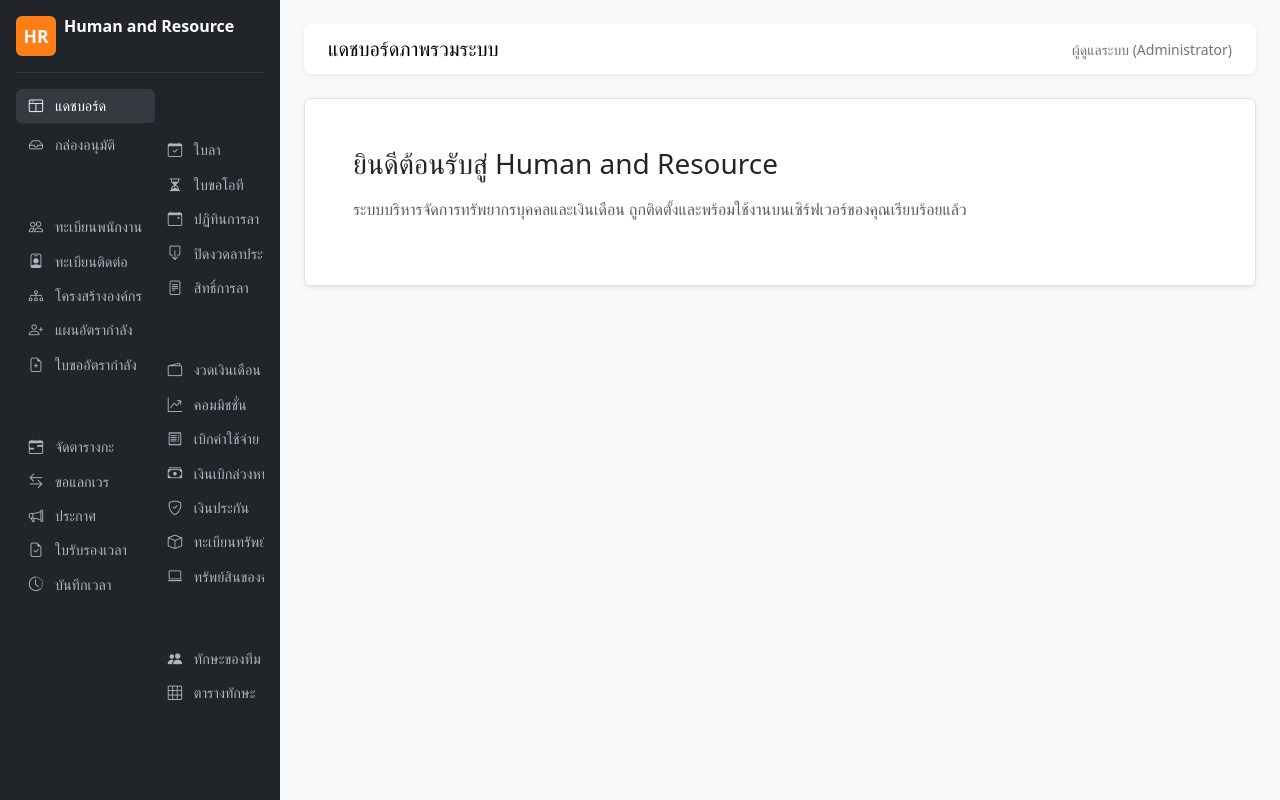
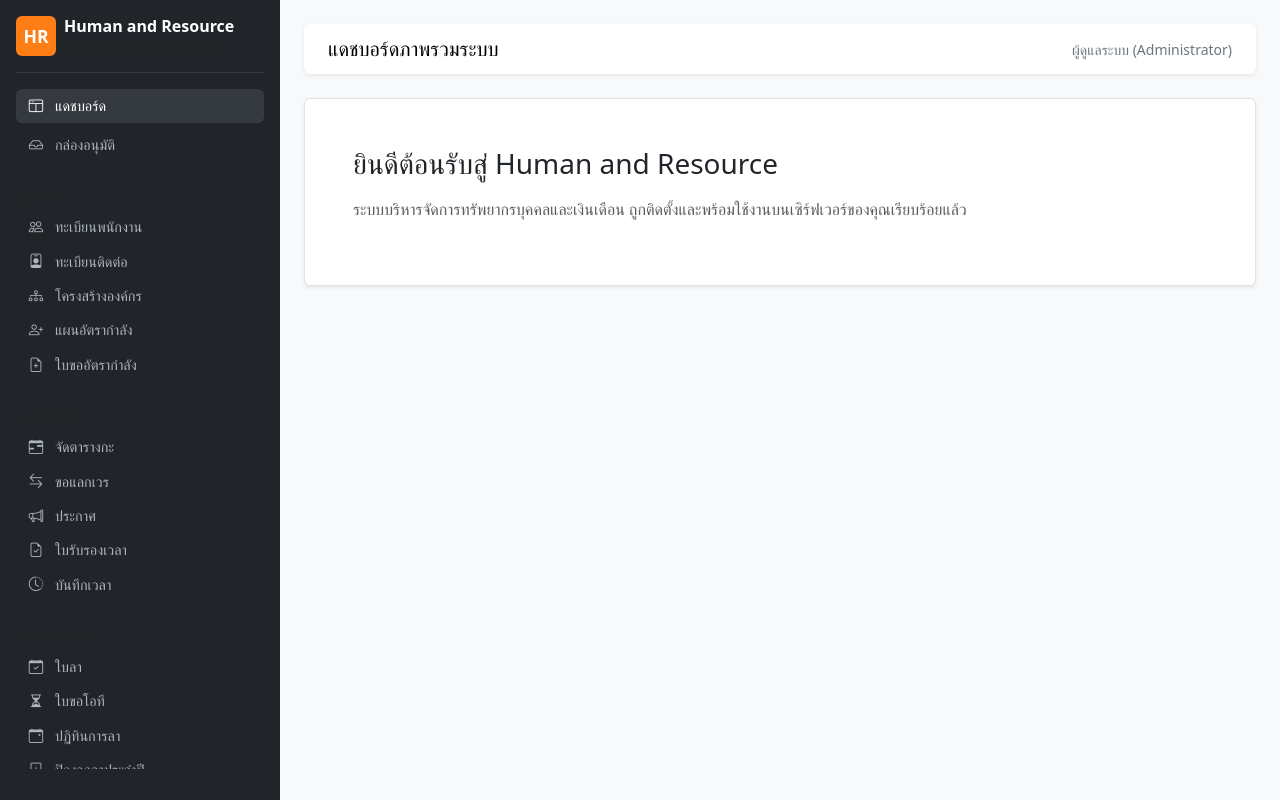
Before and after one commit to PhotoFont/hrm, a FastAPI app: page / in a window 1280 px wide. Run offline with FastAPI, Linux system fonts and the light colour scheme.

Commit message:
Edit side menu

```diff
--- a/templates/index.html
+++ b/templates/index.html
@@ -11,7 +11,15 @@
     <style>
         body { background-color: #f8f9fa; }
         .sidebar { width: 280px; min-height: 100vh; background-color: #212529; }
-        .sidebar .nav-link { color: #adb5bd; padding: 0.4rem 0.8rem; font-size: 0.9rem; }
+
+        /* เพิ่มส่วนนี้เพื่อบังคับให้เมนูเรียงลงมาในแนวตั้งแถวเดียว */
+        .sidebar .nav {
+            display: flex;
+            flex-direction: column;
+            flex-wrap: nowrap;
+        }
+
+        .sidebar .nav-link { color: #adb5bd; padding: 0.4rem 0.8rem; font-size: 0.9rem; white-space: nowrap; }
         .sidebar .nav-link:hover, .sidebar .nav-link.active { color: #fff; background-color: #343a40; }
         .brand-box { width: 40px; height: 40px; background-color: #fd7e14; display: flex; align-items: center; justify-content: center; font-weight: bold; color: white; border-radius: 0.375rem; font-size: 1.1rem; }
     </style>
```
